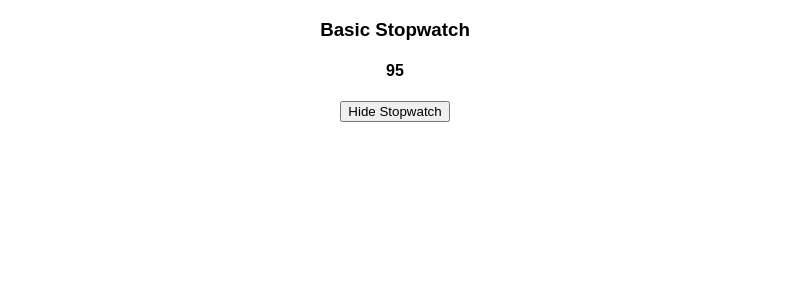
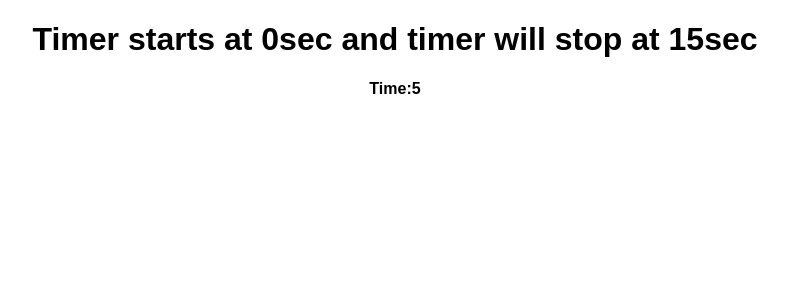
Before and after one commit to shreevalikushe/useEffectUseRef, a React (Create React App) app: page / in a window 1280 px wide. Shown: the top 300 px of the page, without its empty margins (245-1033 px from the left). Built offline with nearby package versions, Linux system fonts and the light colour scheme.

Commit message:
initial commit

```diff
--- a/src/App.js
+++ b/src/App.js
@@ -1,13 +1,15 @@
 import { useState } from "react";
 import Countdown from "./Components/Countdown";
+import Timer from "./Components/Timer";
 import "./styles.css";
 
 export default function App() {
   const [hide, setHide] = useState(false);
   return (
     <div className="App">
-      {!hide && <Countdown initial={100} />}
-      <button onClick={() => setHide(!hide)}>Hide Stopwatch</button>
+      {/* {!hide && <Countdown initial={100} />} */}
+      {/* <button onClick={() => setHide(!hide)}>Hide Stopwatch</button> */}
+      <Timer initial={0} final={15} />
     </div>
   );
 }
--- /dev/null
+++ b/src/Components/Timer.jsx
@@ -0,0 +1,32 @@
+import { useEffect, useState } from "react";
+
+function Timer({ initial, final }) {
+  const [time, setTime] = useState(initial);
+  useEffect(() => {
+    const id = setInterval(() => {
+      setTime((prev) => {
+        if (prev + 1 === final) {
+          clearInterval(id);
+          alert("Time over");
+          console.log("clear");
+        }
+        return prev + 1;
+      });
+      return () => {
+        console.log("cleanup");
+        clearInterval(id);
+      };
+    }, 1000);
+  }, []);
+  return (
+    <>
+      <h1>
+        Timer starts at {initial}sec and timer will stop at {final}sec
+      </h1>
+      <div>
+        <h4>Time:{time}</h4>
+      </div>
+    </>
+  );
+}
+export default Timer;
```
